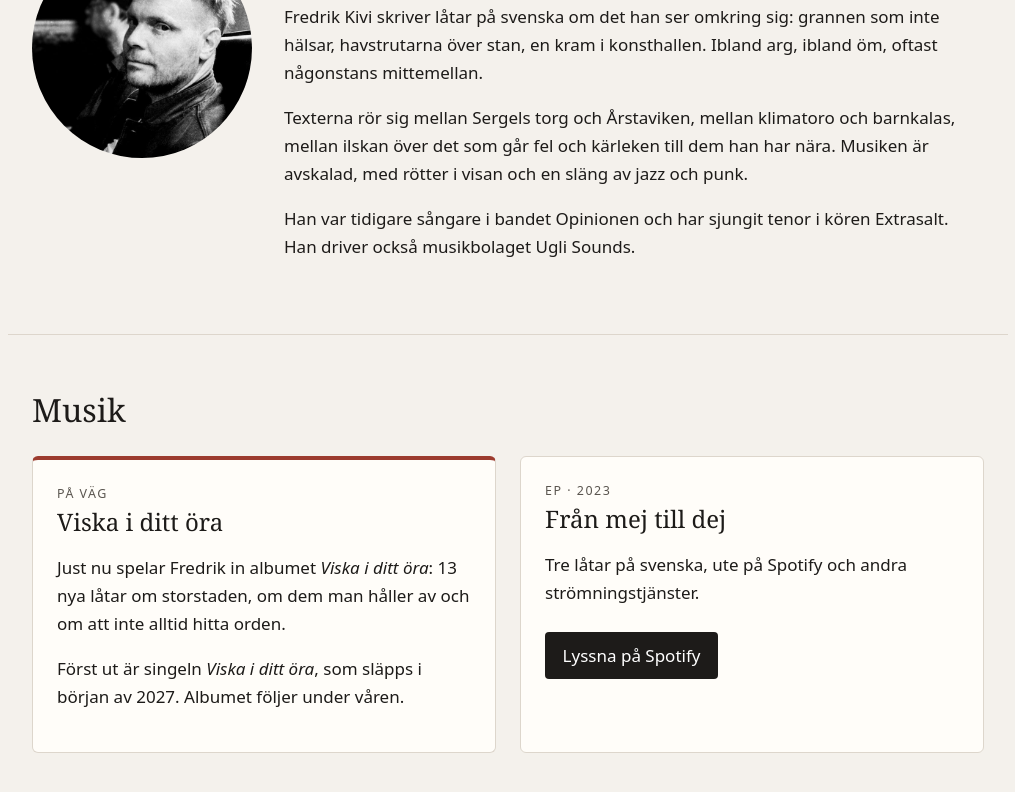
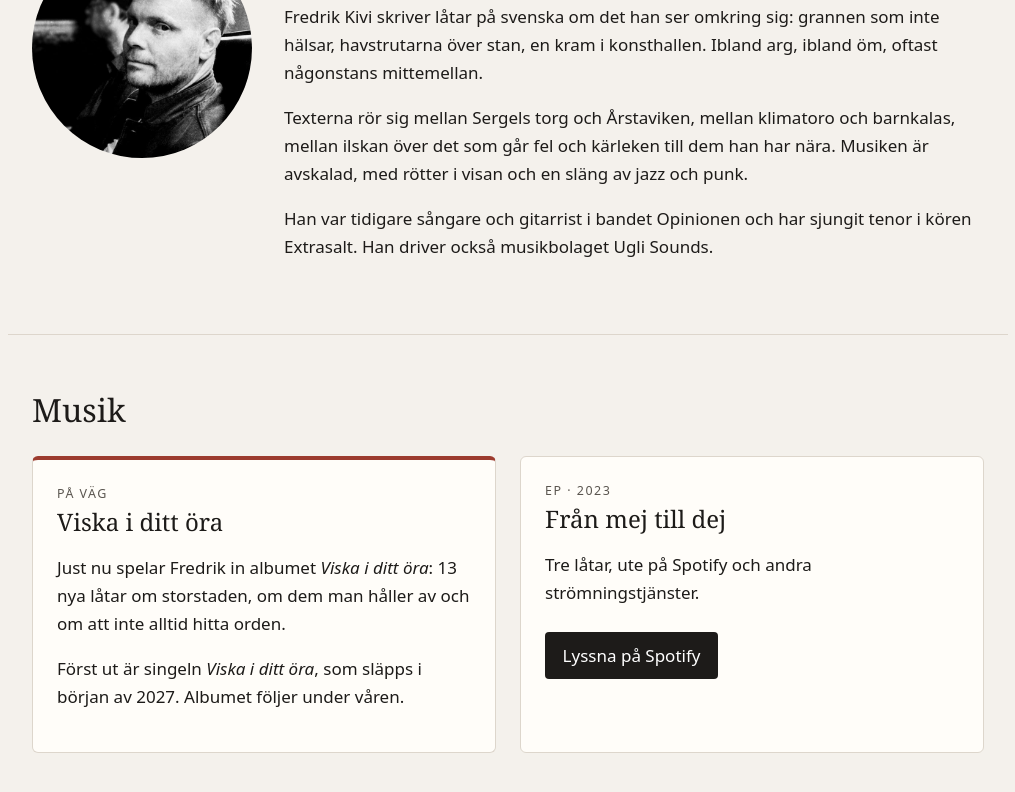
Before and after one commit to fredrikkivi/fredrikkivi.github.io, a plain HTML site: page index.html in a window 1280 px wide. Shown: the part 678-1470 px from the top of the page, without its empty margins (132-1147 px from the left). Drawn offline with Linux system fonts and the light colour scheme.

Commit message:
Text: sångare och gitarrist i Opinionen, stryk 'på svenska' om EP:n
Co-Authored-By: Claude Opus 5.5 <noreply@anthropic.com>
Claude-Session: https://claude.ai/code/session_01WwA25zVM1RpA3Hn7FHcSrJ

```diff
--- a/index.html
+++ b/index.html
@@ -37,7 +37,7 @@
         <h2>Om Fredrik</h2>
         <p>Fredrik Kivi skriver låtar på svenska om det han ser omkring sig: grannen som inte hälsar, havstrutarna över stan, en kram i konsthallen. Ibland arg, ibland öm, oftast någonstans mittemellan.</p>
         <p>Texterna rör sig mellan Sergels torg och Årstaviken, mellan klimatoro och barnkalas, mellan ilskan över det som går fel och kärleken till dem han har nära. Musiken är avskalad, med rötter i visan och en släng av jazz och punk.</p>
-        <p>Han var tidigare sångare i bandet Opinionen och har sjungit tenor i kören Extrasalt. Han driver också musikbolaget Ugli Sounds.</p>
+        <p>Han var tidigare sångare och gitarrist i bandet Opinionen och har sjungit tenor i kören Extrasalt. Han driver också musikbolaget Ugli Sounds.</p>
       </div>
     </section>
 
@@ -53,7 +53,7 @@
         <article class="card">
           <p class="card__label">EP · 2023</p>
           <h3>Från mej till dej</h3>
-          <p>Tre låtar på svenska, ute på Spotify och andra strömningstjänster.</p>
+          <p>Tre låtar, ute på Spotify och andra strömningstjänster.</p>
           <a class="button" href="https://open.spotify.com/artist/47bF5fHjrUDraprQSV0ZqG" rel="noopener">Lyssna på Spotify</a>
         </article>
       </div>
```
Also changed, not shown: presskit.html (+1 -1 lines).
